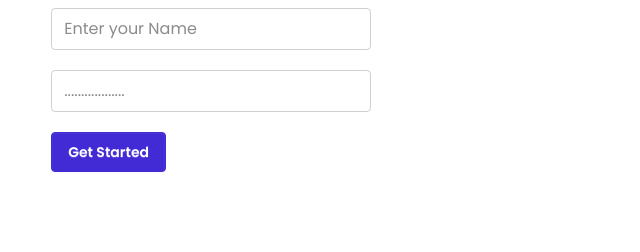
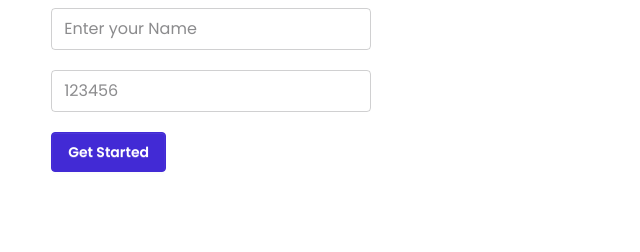
Before and after one commit to ArunRoy404/English-Janala-DOM, a plain HTML site: page index.html in a window 1280 px wide. Shown: the part 356-608 px from the top of the page, 0-640 px from the left. Drawn offline with nearby package versions, Linux system fonts and the light colour scheme; some packages are replaced by stand-ins of ours; no server answers; a script that the page names is missing; a web font is replaced by a local one.

Commit message:
password showed

```diff
--- a/index.html
+++ b/index.html
@@ -73,7 +73,7 @@
                     <input id="user-name" class="border-[1px] rounded border-[#18181B33] px-3 py-2 w-[320px]" type="text" name=""
                         placeholder="Enter your Name">
                     <input id="user-pass" class="border-[1px] rounded border-[#18181B33] px-3 py-2 w-[320px]" type="password" name=""
-                        placeholder="..................">
+                        placeholder="123456">
                     <label for="">
                         <input id="logIn-btn"
                             class="btn bg-[#422AD5] border-[1px] border-[#422AD5] rounded text-white font-semibold hover:bg-white hover:text-black"
```
